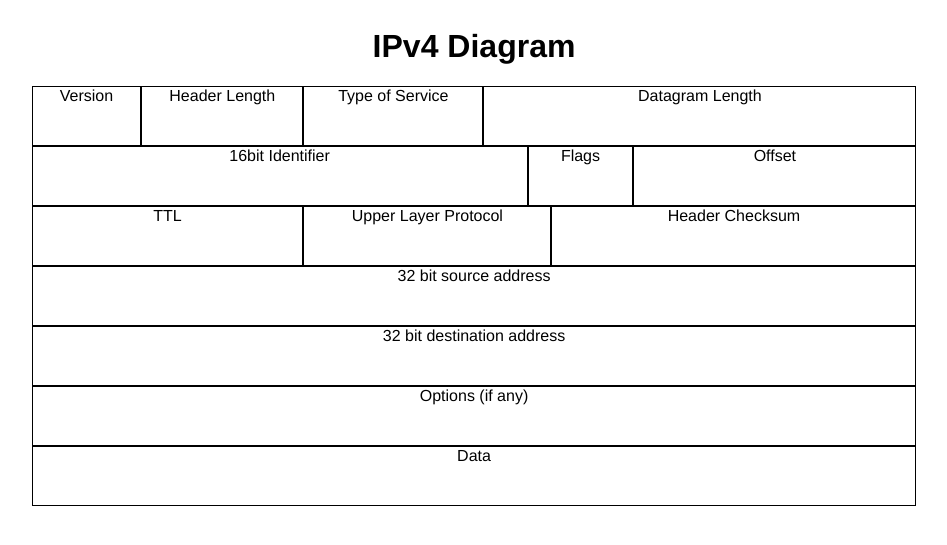
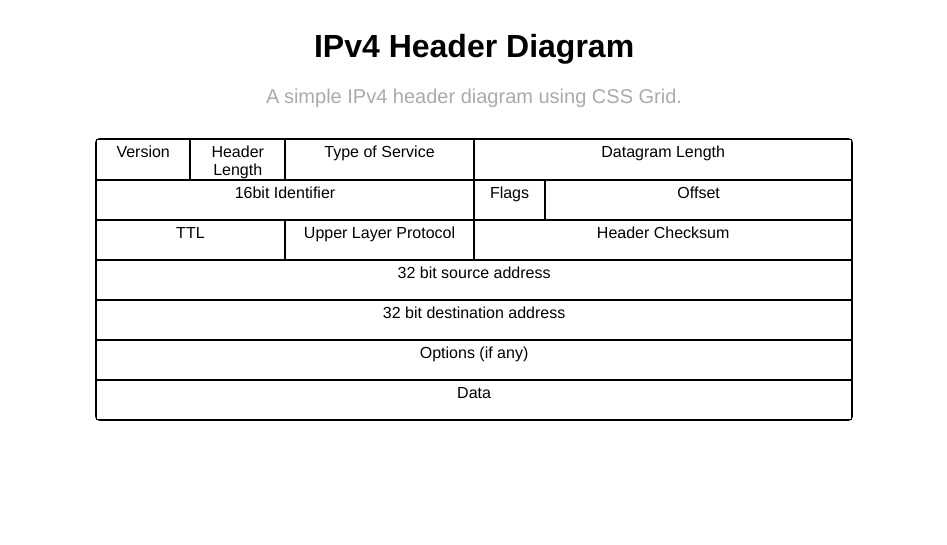
Before and after one commit to msavoury/msavoury.github.io, a Jekyll site: the page demo/ipv4-diagram/index.html, which Jekyll copies as it is, in a window 1280 px wide. Shown: the top 545 px of the page, without its empty margins (166-1113 px from the left). Built offline with Jekyll 4.4.1, drawn with Linux system fonts in a browser that asks for light colours.

Commit message:
Adding ipv4 header

```diff
--- a/demo/ipv4-diagram/css/styles.css
+++ b/demo/ipv4-diagram/css/styles.css
@@ -7,19 +7,37 @@ body {
 }
 h1 {
     text-align:center;
+    margin-bottom:20px;
+}
+#desc {
+    text-align:center;
+    margin-bottom:30px;
+    font-family: "Helvetica Neue",Helvetica,Arial,sans-serif;
+    font-size: 1.25rem;
+    font-weight: 300;
+    font-style: normal;
+    color: #aaa;
 }
 #datagram {
     display:grid;
     grid-template-rows: 7;
-    grid-template-columns: 32;
-    width: 70%;
+    grid-template-columns: repeat(32, 1fr);
+    /* grid-gap: 5px; */
+    width: 60%;
     margin:auto;
+    border:1px solid black;
     border-radius: 5px;
 }
 #datagram * {
     border: 1px solid black;
-    min-height: 60px;
+    min-height: 40px;
     text-align: center;
+    padding-top: 3px;
+    cursor:pointer;
+}
+
+#datagram div:hover {
+    background: blue;
 }
 
 .version {
@@ -32,23 +50,23 @@ h1 {
 }
 .type-of-service {
     grid-row:1;
-    grid-column: 9/14;
+    grid-column: 9/17;
 }
 .datagram-length {
     grid-row: 1;
-    grid-column:14/33;
+    grid-column:17/33;
 }
 .sixteen-bit-id{
     grid-row:2;
-    grid-column:1/15;
+    grid-column:1/17;
 }
 .flags {
     grid-row:2;
-    grid-column:15/19;
+    grid-column:17/20;
 }
 .offset {
     grid-row:2;
-    grid-column:19/33;
+    grid-column:20/33;
 }
 .ttl {
     grid-row:3;
@@ -56,11 +74,11 @@ h1 {
 }
 .upper-layer{
     grid-row:3;
-    grid-column:9/16;
+    grid-column:9/17;
 }
 .header-checksum {
     grid-row:3;
-    grid-column:16/33;
+    grid-column:17/33;
 }
 .source-address {
     grid-row: 4;
--- a/demo/ipv4-diagram/index.html
+++ b/demo/ipv4-diagram/index.html
@@ -1,14 +1,20 @@
 <html lang="en">
     <head>
         <meta charset="utf-8">
-       <title>IPv4 Diagram</title>
-       <meta name="description" content="IPv4 Diagram">
+        <title>IPv4 Header Diagram</title>
+        <meta name="description" content="IPv4 Header Diagram">
         <meta name="author" content="Marcos Savoury">
         <link rel="stylesheet" href="css/styles.css?v=1.0">
     </head>
     <body>
         <div id="wrapper">
-            <h1>IPv4 Diagram</h1>
+            <h1>IPv4 Header Diagram</h1>
+            <!--
+                Add information about the fields and about using css grid
+            -->
+            <div id="desc">
+                A simple IPv4 header diagram using CSS Grid.
+            </div>
             <div id="datagram">
                 <div class="version">Version</div>
                 <div class="header-length">Header Length</div>
@@ -29,5 +35,6 @@
                 <div class="data">Data</div>
             </div>
             </div>
+        </div>
     </body>
 </html>
```
Also changed, not shown: favicon.ico (added), 1 other file. Lines whose indentation alone changed are shown as unchanged.
